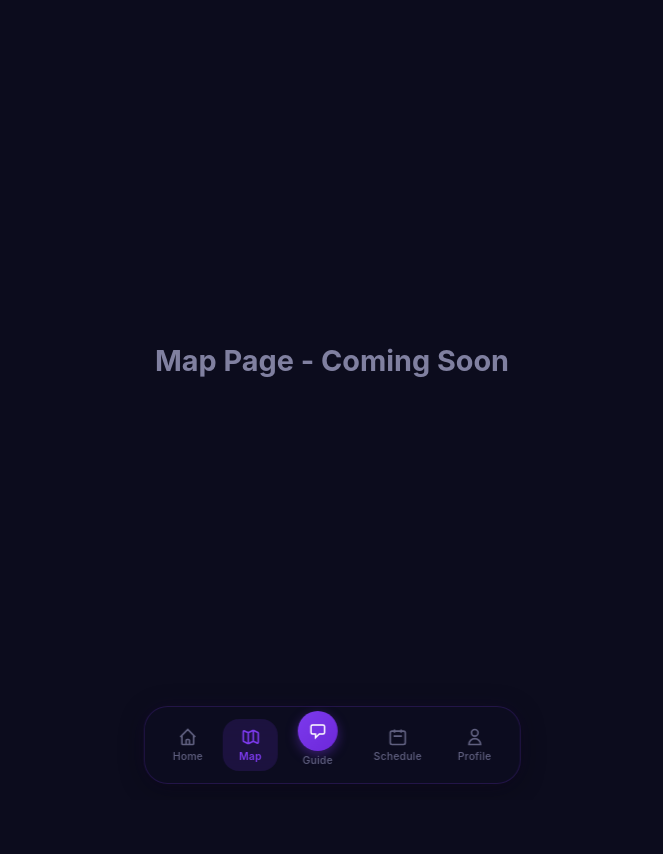
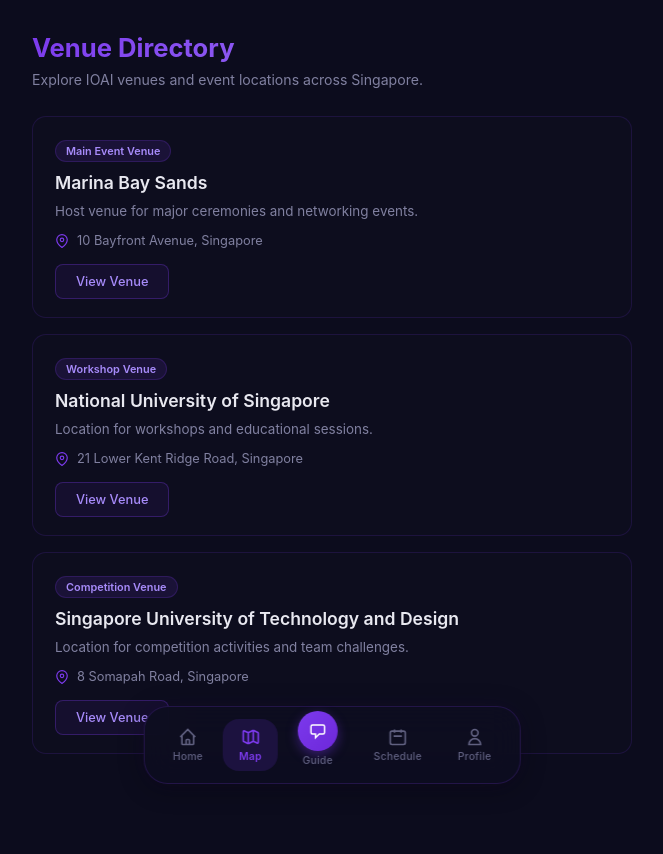
Before and after one commit to Alfonsoapps/FYP-AI-Concierge-IOAI-2026, a FastAPI app: page /map in a window 1280 px wide. Shown: the whole page, without its empty margins (308-971 px from the left). Before the commit the page ends 784 px from the top, so only its background shows below. Run offline with FastAPI, Linux system fonts and the light colour scheme.

Commit message:
Implemented Venue Directory page with static venue cards

```diff
--- a/templates/map.html
+++ b/templates/map.html
@@ -3,7 +3,7 @@
 <head>
     <meta charset="UTF-8">
     <meta name="viewport" content="width=device-width, initial-scale=1.0">
-    <title>Map - IOAI 2027</title>
+    <title>Venue Directory - IOAI 2027</title>
     <link rel="stylesheet" href="/static/css/navbar.css">
     <style>
         * { margin: 0; padding: 0; box-sizing: border-box; }
@@ -12,16 +12,160 @@
             background: #0c0c1d;
             color: #e8e8f0;
             min-height: 100vh;
+            -webkit-font-smoothing: antialiased;
+            padding: 32px 24px 100px;
+        }
+
+        .page-header {
+            max-width: 600px;
+            margin: 0 auto 28px;
+        }
+
+        .page-header h1 {
+            font-size: 1.6rem;
+            font-weight: 700;
+            margin-bottom: 8px;
+            background: linear-gradient(135deg, #7c3aed, #a78bfa);
+            -webkit-background-clip: text;
+            -webkit-text-fill-color: transparent;
+            background-clip: text;
+        }
+
+        .page-header p {
+            font-size: 0.88rem;
+            color: #8080a0;
+        }
+
+        .venues-list {
+            max-width: 600px;
+            margin: 0 auto;
+            display: flex;
+            flex-direction: column;
+            gap: 16px;
+        }
+
+        .venue-card {
+            background: rgba(14, 14, 32, 0.9);
+            border: 1px solid rgba(124, 58, 237, 0.15);
+            border-radius: 14px;
+            padding: 22px 22px 18px;
+            transition: border-color 0.2s ease;
+        }
+
+        .venue-card:hover {
+            border-color: rgba(124, 58, 237, 0.35);
+        }
+
+        .venue-type {
+            display: inline-block;
+            font-size: 0.68rem;
+            font-weight: 600;
+            padding: 3px 10px;
+            background: rgba(124, 58, 237, 0.12);
+            border: 1px solid rgba(124, 58, 237, 0.2);
+            border-radius: 20px;
+            color: #a78bfa;
+            margin-bottom: 10px;
+        }
+
+        .venue-name {
+            font-size: 1.1rem;
+            font-weight: 600;
+            color: #e8e8f0;
+            margin-bottom: 8px;
+        }
+
+        .venue-desc {
+            font-size: 0.84rem;
+            color: #8080a0;
+            line-height: 1.5;
+            margin-bottom: 12px;
+        }
+
+        .venue-address {
             display: flex;
             align-items: center;
-            justify-content: center;
-            padding-bottom: 80px;
+            gap: 8px;
+            font-size: 0.8rem;
+            color: #6060880;
+            margin-bottom: 16px;
         }
-        h1 { font-size: 1.8rem; color: #8080a0; }
+
+        .venue-address svg {
+            width: 14px;
+            height: 14px;
+            stroke: #7c3aed;
+            flex-shrink: 0;
+        }
+
+        .venue-address span {
+            color: #8080a0;
+        }
+
+        .venue-btn {
+            display: inline-block;
+            padding: 9px 20px;
+            border-radius: 8px;
+            border: 1px solid rgba(124, 58, 237, 0.3);
+            background: rgba(124, 58, 237, 0.08);
+            color: #a78bfa;
+            font-size: 0.8rem;
+            font-weight: 500;
+            font-family: inherit;
+            cursor: pointer;
+            transition: all 0.2s ease;
+        }
+
+        .venue-btn:hover {
+            background: rgba(124, 58, 237, 0.18);
+            border-color: #7c3aed;
+            color: #e8e8f0;
+        }
     </style>
 </head>
 <body>
-    <h1>Map Page - Coming Soon</h1>
+    <div class="page-header">
+        <h1>Venue Directory</h1>
+        <p>Explore IOAI venues and event locations across Singapore.</p>
+    </div>
+
+    <div class="venues-list">
+        <!-- Venue 1 -->
+        <div class="venue-card">
+            <span class="venue-type">Main Event Venue</span>
+            <div class="venue-name">Marina Bay Sands</div>
+            <div class="venue-desc">Host venue for major ceremonies and networking events.</div>
+            <div class="venue-address">
+                <svg viewBox="0 0 24 24" fill="none" stroke="currentColor" stroke-width="2"><path d="M21 10c0 7-9 13-9 13s-9-6-9-13a9 9 0 0118 0z"/><circle cx="12" cy="10" r="3"/></svg>
+                <span>10 Bayfront Avenue, Singapore</span>
+            </div>
+            <button class="venue-btn">View Venue</button>
+        </div>
+
+        <!-- Venue 2 -->
+        <div class="venue-card">
+            <span class="venue-type">Workshop Venue</span>
+            <div class="venue-name">National University of Singapore</div>
+            <div class="venue-desc">Location for workshops and educational sessions.</div>
+            <div class="venue-address">
+                <svg viewBox="0 0 24 24" fill="none" stroke="currentColor" stroke-width="2"><path d="M21 10c0 7-9 13-9 13s-9-6-9-13a9 9 0 0118 0z"/><circle cx="12" cy="10" r="3"/></svg>
+                <span>21 Lower Kent Ridge Road, Singapore</span>
+            </div>
+            <button class="venue-btn">View Venue</button>
+        </div>
+
+        <!-- Venue 3 -->
+        <div class="venue-card">
+            <span class="venue-type">Competition Venue</span>
+            <div class="venue-name">Singapore University of Technology and Design</div>
+            <div class="venue-desc">Location for competition activities and team challenges.</div>
+            <div class="venue-address">
+                <svg viewBox="0 0 24 24" fill="none" stroke="currentColor" stroke-width="2"><path d="M21 10c0 7-9 13-9 13s-9-6-9-13a9 9 0 0118 0z"/><circle cx="12" cy="10" r="3"/></svg>
+                <span>8 Somapah Road, Singapore</span>
+            </div>
+            <button class="venue-btn">View Venue</button>
+        </div>
+    </div>
 
     {% include 'partials/navbar.html' %}
 </body>
```
